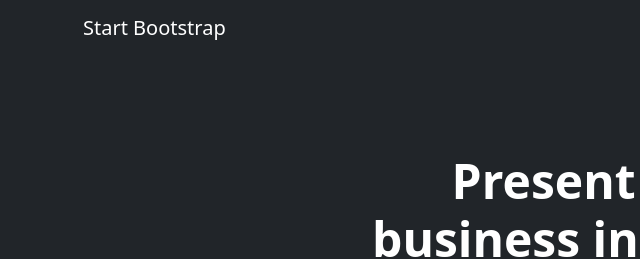
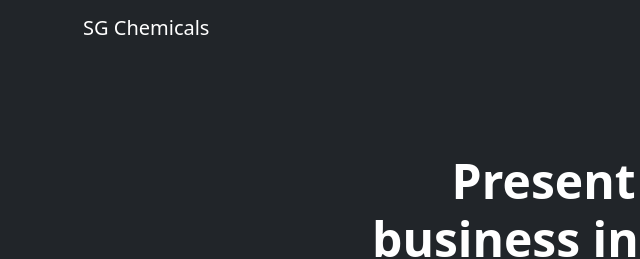
Before and after one commit to sgchemicals/info, a plain HTML site: page index.html in a window 1280 px wide. Shown: the top 259 px of the page, 35-675 px from the left. Drawn offline with nearby package versions, Linux system fonts and the light colour scheme.

Commit message:
title updated

```diff
--- a/index.html
+++ b/index.html
@@ -5,7 +5,7 @@
         <meta name="viewport" content="width=device-width, initial-scale=1, shrink-to-fit=no" />
         <meta name="description" content="" />
         <meta name="author" content="" />
-        <title>Business Frontpage - Start Bootstrap Template</title>
+        <title>St George Chemical Services</title>
         <!-- Favicon-->
         <link rel="icon" type="image/x-icon" href="assets/favicon.ico" />
         <!-- Bootstrap icons-->
@@ -17,7 +17,7 @@
         <!-- Responsive navbar-->
         <nav class="navbar navbar-expand-lg navbar-dark bg-dark">
             <div class="container px-5">
-                <a class="navbar-brand" href="#!">Start Bootstrap</a>
+                <a class="navbar-brand" href="#!">SG Chemicals</a>
                 <button class="navbar-toggler" type="button" data-bs-toggle="collapse" data-bs-target="#navbarSupportedContent" aria-controls="navbarSupportedContent" aria-expanded="false" aria-label="Toggle navigation"><span class="navbar-toggler-icon"></span></button>
                 <div class="collapse navbar-collapse" id="navbarSupportedContent">
                     <ul class="navbar-nav ms-auto mb-2 mb-lg-0">
```
